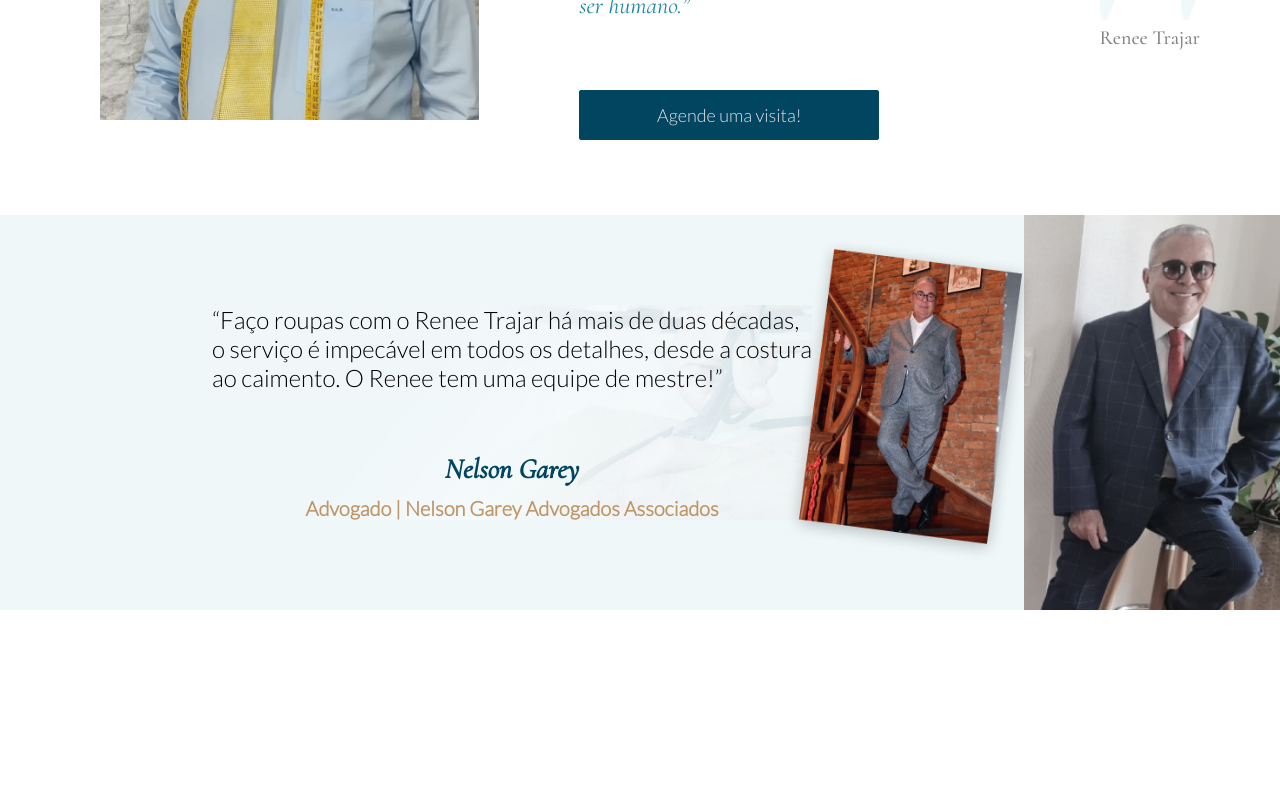
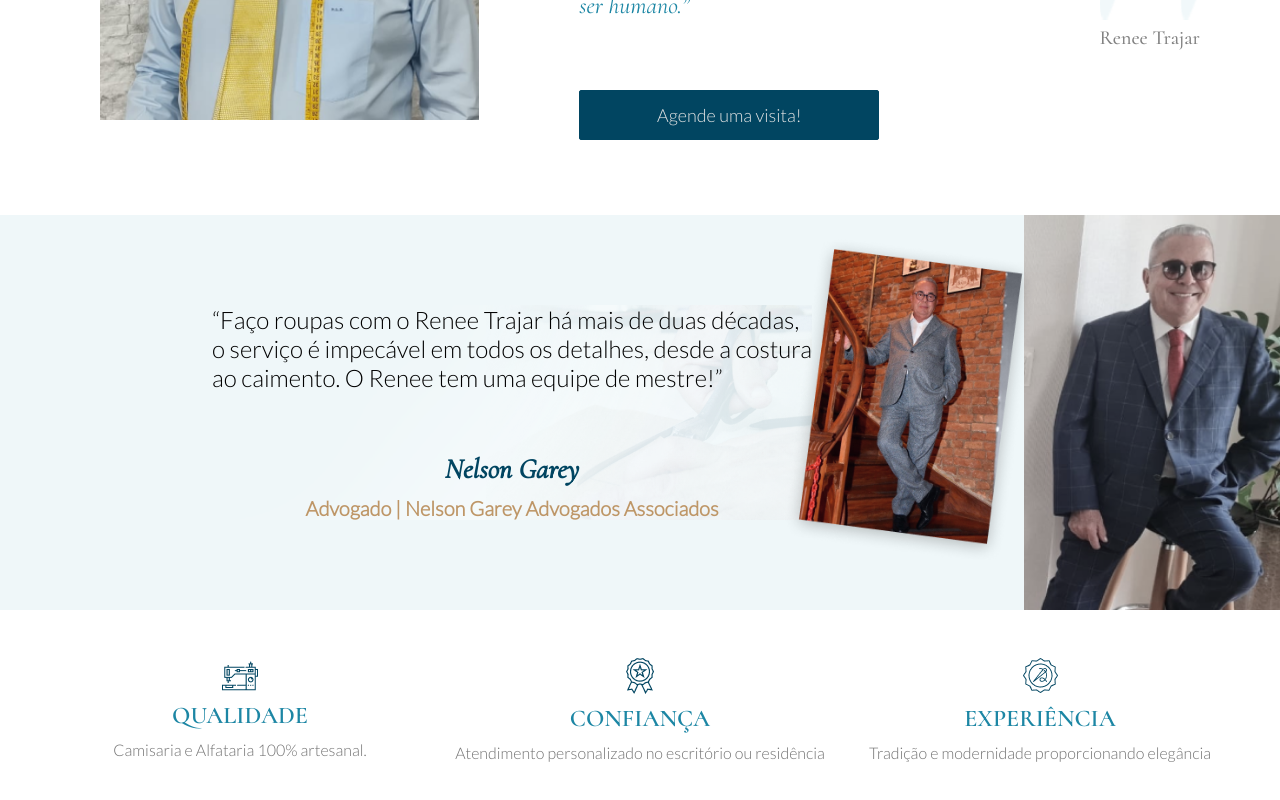
Before and after one commit to laecio22/testetecnico, a React (Create React App) app: page / in a window 1280 px wide. Shown: the part 1225-2025 px from the top of the page. Before the commit the page ends 1839 px from the top, so only its background shows below. Built offline with nearby package versions, Linux system fonts and the light colour scheme; a web font is replaced by a local one.

Commit message:
implementação  da seção  de vantagens e qualidades

```diff
--- /dev/null
+++ b/src/components/Advantages/Advantages.js
@@ -0,0 +1,29 @@
+import React from "react";
+import { ContainerAdvantages , BoxAdvantage} from "./styled";
+import imageMaquina from "../../assets/img/icon0.png";
+import imagemMedalha from "../../assets/img/icon2.png";
+import imagemExperiencia from "../../assets/img/icon1.png";
+
+const Advantages = ()=>{
+    return (
+        <ContainerAdvantages>
+              <BoxAdvantage>
+                  <img src={imageMaquina} alt="imagem de uma máquina"/>
+                  <h1>Qualidade</h1>
+                  <p>Camisaria e Alfataria 100% artesanal.</p>
+              </BoxAdvantage>
+              <BoxAdvantage>
+                  <img src={imagemMedalha} alt="imagem de uma medalha"/>
+                  <h1>Confiança</h1>
+                  <p>Atendimento personalizado no escritório ou  residência</p>
+              </BoxAdvantage>
+              <BoxAdvantage>
+                  <img src={imagemExperiencia} alt="imagem que indica experiência"/>
+                  <h1>Experiência</h1>
+                  <p>Tradição e  modernidade proporcionando elegância</p>
+              </BoxAdvantage>
+        </ContainerAdvantages>
+    )
+}
+
+export default Advantages
--- /dev/null
+++ b/src/components/Advantages/styled.js
@@ -0,0 +1,30 @@
+import styled from "styled-components";
+
+export const ContainerAdvantages = styled.section`
+  height: 200px;
+  display: flex;
+  justify-content: center;
+`;
+
+export const BoxAdvantage = styled.div`
+  width: 400px;
+  display:flex;
+  flex-direction:column;
+  align-items:center;
+  justify-content:center;
+
+  h1{
+      font-family:'Cormorant';
+      font-size:24px;
+      color:#1C86A4;
+      text-transform:uppercase;
+      padding:10px 0;
+  }
+
+  p{
+      color: #727272;
+      font-family:"Lato";
+      font-size:16px;
+
+  }
+`;
--- a/src/pages/Home/Home.js
+++ b/src/pages/Home/Home.js
@@ -4,6 +4,7 @@ import Header from "../../components/Header/Header";
 import Banner from "../../components/Banner/Banner";
 import Presentations from "../../components/Presentations/Presentations";
 import CommentPresentations from "../../components/CommentPresentations/CommentPresentations";
+import Advantages from "../../components/Advantages/Advantages";
 
 const Home = ()=>{
     return (
@@ -14,6 +15,7 @@ const Home = ()=>{
             </MainContainer>
             <Presentations/>
             <CommentPresentations/>
+            <Advantages/>
 
         </>
     )
```
